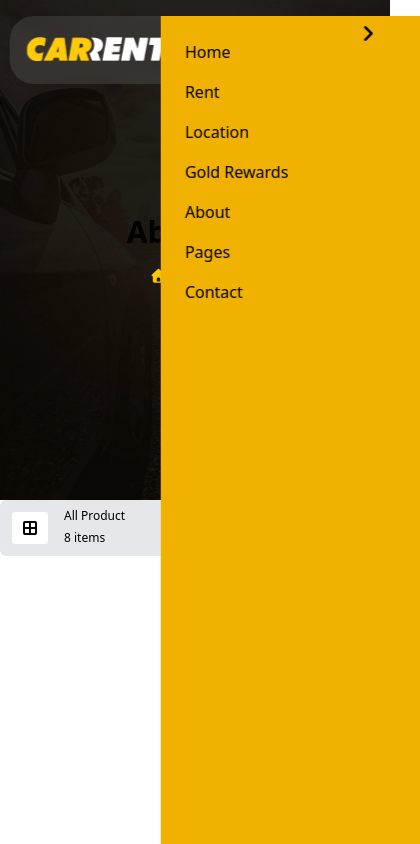
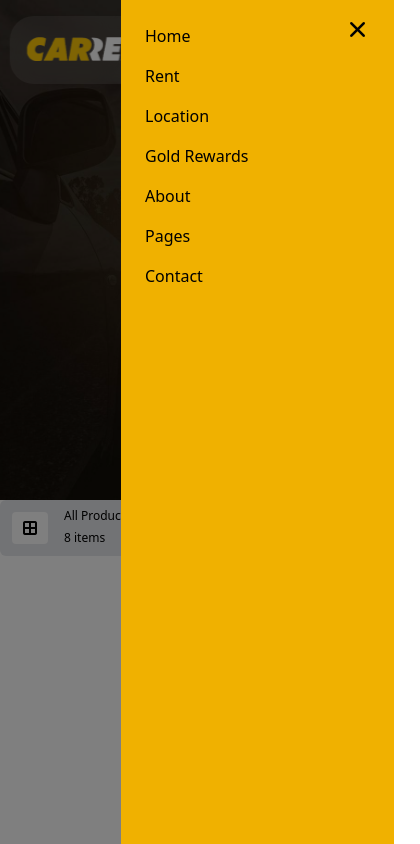
Before and after one commit to Asildar-Hajiyev/renteCar, a website: page site/index.htm in a window 390 px wide. Both pictures are taken after a click on the button 345 px from the left and 50 px from the top of the page. Shown: the top 844 px of the page, 420 px wide, since content can reach past the window. Drawn offline with nearby package versions, Linux system fonts and the light colour scheme; no server answers.

Commit message:
menuBars update

```diff
--- a/site/index.htm
+++ b/site/index.htm
@@ -6,7 +6,7 @@
     <title>Rent a Car</title>
 
     <script src="https://cdn.jsdelivr.net/npm/@tailwindcss/browser@4"></script>
-    <link rel="stylesheet" href="css/main.css">
+    <link rel="stylesheet" href="css/main.css" />
     <link
       rel="stylesheet"
       href="https://cdnjs.cloudflare.com/ajax/libs/animate.css/4.1.1/animate.min.css"
@@ -15,23 +15,23 @@
       rel="stylesheet"
       href="https://cdnjs.cloudflare.com/ajax/libs/font-awesome/7.0.1/css/all.min.css"
     />
-    <link rel="stylesheet" href="https://cdn.jsdelivr.net/npm/swiper@11/swiper-bundle.min.css"/>
+    <link
+      rel="stylesheet"
+      href="https://cdn.jsdelivr.net/npm/swiper@11/swiper-bundle.min.css"
+    />
     <script src="https://cdn.jsdelivr.net/npm/swiper@11/swiper-bundle.min.js"></script>
   </head>
-
 
   <body class="overflow-x-hidden">
     <!-- HEADER -->
     <header class="relative w-full">
+      <div>
         <!-- Background -->
         <img
           class="w-full h-[500px] md:h-[600px] object-cover"
           src="assets/img/imgi_44_slide1-1.jpg"
           alt=""
         />
-
-      <!-- Overlay -->
-      <div class="absolute inset-0 bg-black/40"></div>
 
         <!-- NAVBAR -->
         <nav
@@ -120,8 +120,6 @@
               </li>
             </ul>
 
-
-
             <!-- Desktop Button -->
             <a
               href="#"
@@ -131,32 +129,17 @@
             </a>
 
             <!-- Mobile Menu Icon -->
-          <button id="menuBtn" onclick="menubars()" class="lg:hidden text-black text-3xl">
+            <button
+              id="menuBtn"
+              onclick="menubars()"
+              class="lg:hidden text-black text-3xl"
+            >
               <i class="fa-solid fa-bars"></i>
             </button>
           </div>
 
-         <!-- Mobil Menu -->
-
-
           <!-- Mobil Menu (Off-canvas) -->
-      <div id="mobileMenu" style="display: none;"
-        class="fixed top-0 -right-10 w-[70%] h-[100dvh] h-[100vh] bg-yellow-500  animate__animated animate__fadeInRight
-  "
-      >
-        <ul class="p-6 space-y-4 relative ">
-          <li><a href="#" onclick="loadPage('home')" class="nav-link2 text-black">Home</a></li>
-          <li><a href="#" onclick="loadPage('rent')" class="nav-link2 text-black hover:text-gray-500">Rent</a></li>
-          <li><a href="#" onclick="loadPage('location')" class="nav-link2 text-black hover:text-gray-500">Location</a></li>
-          <li><a href="#" onclick="loadPage('goldrevards')" class="nav-link2 text-black hover:text-gray-500">Gold Rewards</a></li>
-          <li><a href="#" onclick="loadPage('about')" class="nav-link2 text-black hover:text-gray-500">About</a></li>
-          <li><a href="#" onclick="loadPage('pages')" class="nav-link2 text-black hover:text-gray-400">Pages</a></li>
-          <li><a href="#" onclick="loadPage('contact')" class="nav-link2 text-black hover:text-gray-500">Contact</a></li>
-          <li onclick="menubars()" class="absolute text-xl top-1 right-10 "><i class="fa-solid fa-angle-right"></i></li>
-        </ul>
-      </div>
         </nav>
-
 
         <!-- Hero Text -->
         <div
@@ -170,11 +153,91 @@
             About Us
           </h2>
 
-        <div class="flex items-center gap-2 text-yellow-400 text-sm md:text-lg">
+          <div
+            class="flex items-center gap-2 text-yellow-400 text-sm md:text-lg"
+          >
             <a href="#"><i class="fa-solid fa-house"></i></a>
             <i class="fa-solid fa-angles-right"></i>
             <span id="pageMiniTitle">About</span>
           </div>
+        </div>
+      </div>
+
+      <!-- Overlay -->
+      <div
+        id="overlay"
+        onclick="menubars()"
+        class="fixed inset-0 bg-black/50 opacity-0 pointer-events-none transition duration-300 z-30"
+      ></div>
+
+      <!-- Mobil Menu -->
+      <div
+        id="mobileMenu"
+        class="fixed top-0 -right-1 w-[70%] h-[100dvh] bg-yellow-500 transform translate-x-full transition-transform duration-500 z-40"
+      >
+        <ul class="p-6 space-y-4 relative">
+          <li>
+            <a href="#" onclick="loadPage('home')" class="nav-link2 text-black"
+              >Home</a
+            >
+          </li>
+          <li>
+            <a
+              href="#"
+              onclick="loadPage('rent')"
+              class="nav-link2 text-black hover:text-gray-500"
+              >Rent</a
+            >
+          </li>
+          <li>
+            <a
+              href="#"
+              onclick="loadPage('location')"
+              class="nav-link2 text-black hover:text-gray-500"
+              >Location</a
+            >
+          </li>
+          <li>
+            <a
+              href="#"
+              onclick="loadPage('goldrevards')"
+              class="nav-link2 text-black hover:text-gray-500"
+              >Gold Rewards</a
+            >
+          </li>
+          <li>
+            <a
+              href="#"
+              onclick="loadPage('about')"
+              class="nav-link2 text-black hover:text-gray-500"
+              >About</a
+            >
+          </li>
+          <li>
+            <a
+              href="#"
+              onclick="loadPage('pages')"
+              class="nav-link2 text-black hover:text-gray-500"
+              >Pages</a
+            >
+          </li>
+          <li>
+            <a
+              href="#"
+              onclick="loadPage('contact')"
+              class="nav-link2 text-black hover:text-gray-500"
+              >Contact</a
+            >
+          </li>
+
+          <!-- CLOSE BUTTON -->
+          <li
+            onclick="menubars()"
+            class="absolute text-xl top-4 right-6 cursor-pointer"
+          >
+            <i class="fa-solid fa-xmark"></i>
+          </li>
+        </ul>
       </div>
     </header>
 
@@ -259,7 +322,11 @@
 
         <!-- Bottom -->
         <div class="mt-14 flex flex-col items-center text-center gap-4">
-          <img class="w-[180px]" src="assets/img/imgi_11_logo-footer.png" alt="" />
+          <img
+            class="w-[180px]"
+            src="assets/img/imgi_11_logo-footer.png"
+            alt=""
+          />
 
           <span class="text-black text-sm md:text-base">
             Copyright © 2026 Xtra Theme. All Rights Reserved. Powered by
--- a/site/js/app.js
+++ b/site/js/app.js
@@ -5,98 +5,80 @@ document.addEventListener("DOMContentLoaded", function () {
     const pageTitle = document.getElementById("pageTitle");
     const pageMiniTitle = document.getElementById("pageMiniTitle");
 
+    // ── Desktop nav ──────────────────────────────────────────
     navLinks.forEach(link => {
-
-        link.addEventListener("click", function(e){
+        link.addEventListener("click", function (e) {
             e.preventDefault();
 
-            // active class
+            // Hamısını default vəziyyətə qaytar
             navLinks.forEach(item => {
                 item.classList.remove("text-yellow-400");
-                item.classList.add("text-white");
+                item.classList.add("text-black");        // ✅ text-white → text-black
             });
 
-            this.classList.remove("text-white");
+            // Aktiv linki sarı et
+            this.classList.remove("text-black");
             this.classList.add("text-yellow-400");
 
-            // text change
+            // Başlıqları dəyiş
             const text = this.textContent.trim();
-
             pageTitle.textContent = text;
             pageMiniTitle.textContent = text;
         });
+    });
 
-    });
+    // ── Mobile nav ───────────────────────────────────────────
     navLinks2.forEach(link => {
-
-        link.addEventListener("click", function(e){
+        link.addEventListener("click", function (e) {
             e.preventDefault();
 
-            // active class
+            // Hamısını default-a qaytar
             navLinks2.forEach(item => {
                 item.classList.remove("text-gray-500");
                 item.classList.add("text-black");
             });
 
+            // Aktivi fərqli göstər
             this.classList.remove("text-black");
             this.classList.add("text-gray-500");
 
-            // text change
+            // Başlıqları dəyiş
             const text = this.textContent.trim();
-
             pageTitle.textContent = text;
             pageMiniTitle.textContent = text;
+
+            // ✅ Mobile menüyü bağla
+            menubars();
         });
-
     });
 
 });
 
-
-//  const img = document.getElementById("zoomImg");
-
-//   img.addEventListener("mousemove", (e) => {
-//     const rect = img.getBoundingClientRect();
-
-//     const x = ((e.clientX - rect.left) / rect.width) * 100;
-//     const y = ((e.clientY - rect.top) / rect.height) * 100;
-
-//     img.style.transformOrigin = `${x}% ${y}%`;
-//     img.style.transform = "scale(1.4)"; // 🔥 azaldıldı
-//   });
-
-//   img.addEventListener("mouseleave", () => {
-//     img.style.transform = "scale(1)";
-//     img.style.transformOrigin = "center center";
-//   });
-
+// ── Scroll kilidləmə ─────────────────────────────────────────
 function lockScroll() {
-  const scrollBarWidth = window.innerWidth - document.documentElement.clientWidth;
-  document.body.style.overflow = "hidden";
-  document.body.style.paddingRight = scrollBarWidth + "px";
+   document.body.style.overflow = "hidden";
 }
 
 function unlockScroll() {
-  document.body.style.overflow = "";
-  document.body.style.paddingRight = "";
+    document.body.style.overflow = "";
+    document.body.style.paddingRight = "";
 }
 
-function menubars(){
-   let mobileMenu = document.getElementById('mobileMenu')
-   if (mobileMenu.style.display === "block") {
-    mobileMenu.classList.remove('animate__fadeInRight');
-    mobileMenu.classList.add('animate__fadeOutRight');
+function menubars() {
+    const mobileMenu = document.getElementById("mobileMenu");
+    const overlay = document.getElementById("overlay");
 
-    unlockScroll();
-    setTimeout(() => {
-      mobileMenu.style.display = "none";
-    }, 500);
+    mobileMenu.classList.toggle("translate-x-full");
 
-  } else {
+    const isOpen = !mobileMenu.classList.contains("translate-x-full");
 
-    mobileMenu.style.display = "block";
-    lockScroll();
-    mobileMenu.classList.remove('animate__fadeOutRight');
-    mobileMenu.classList.add('animate__animated', 'animate__fadeInRight');
-  }
+    if (isOpen) {
+        overlay.classList.remove("opacity-0", "pointer-events-none");
+        overlay.classList.add("opacity-100");
+        lockScroll();
+    } else {
+        overlay.classList.add("opacity-0", "pointer-events-none");
+        overlay.classList.remove("opacity-100");
+        unlockScroll();
+    }
 }
```
Lines whose indentation alone changed are shown as unchanged.
